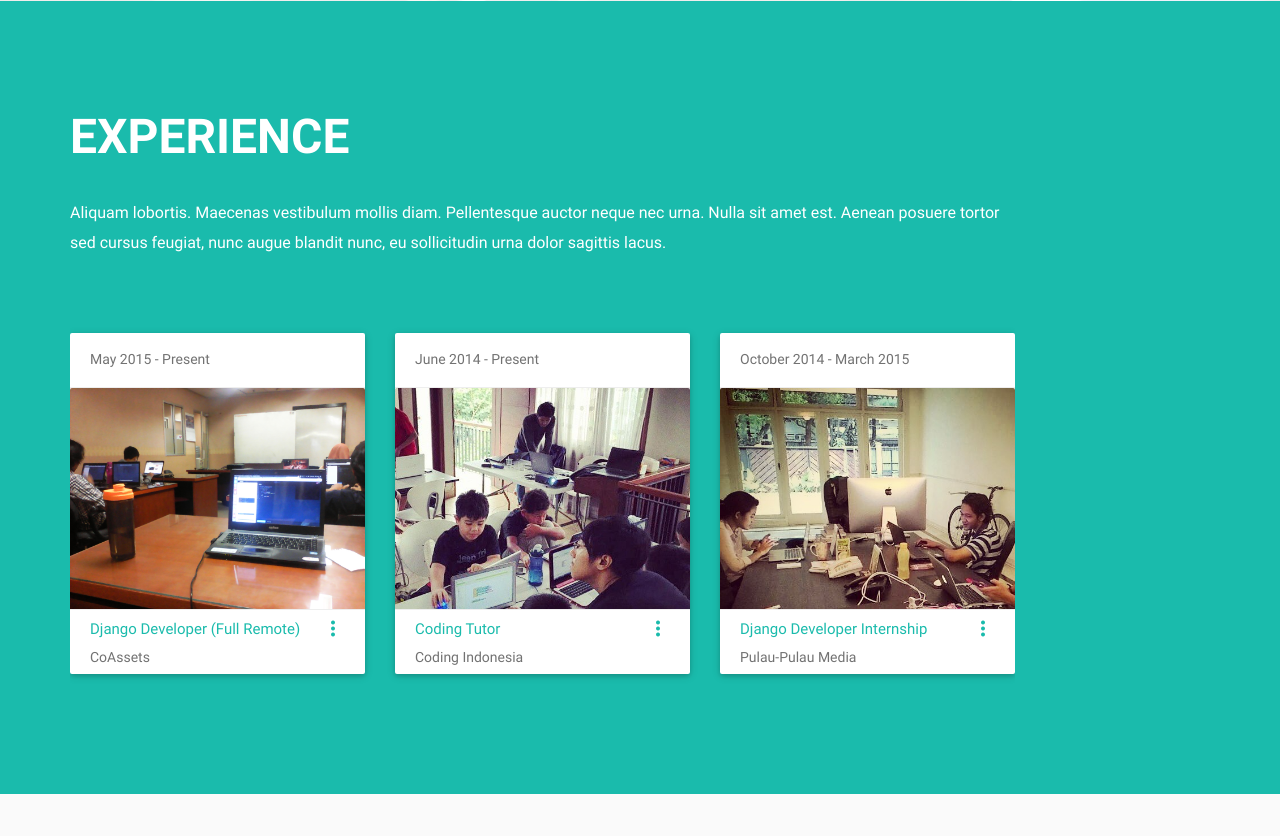
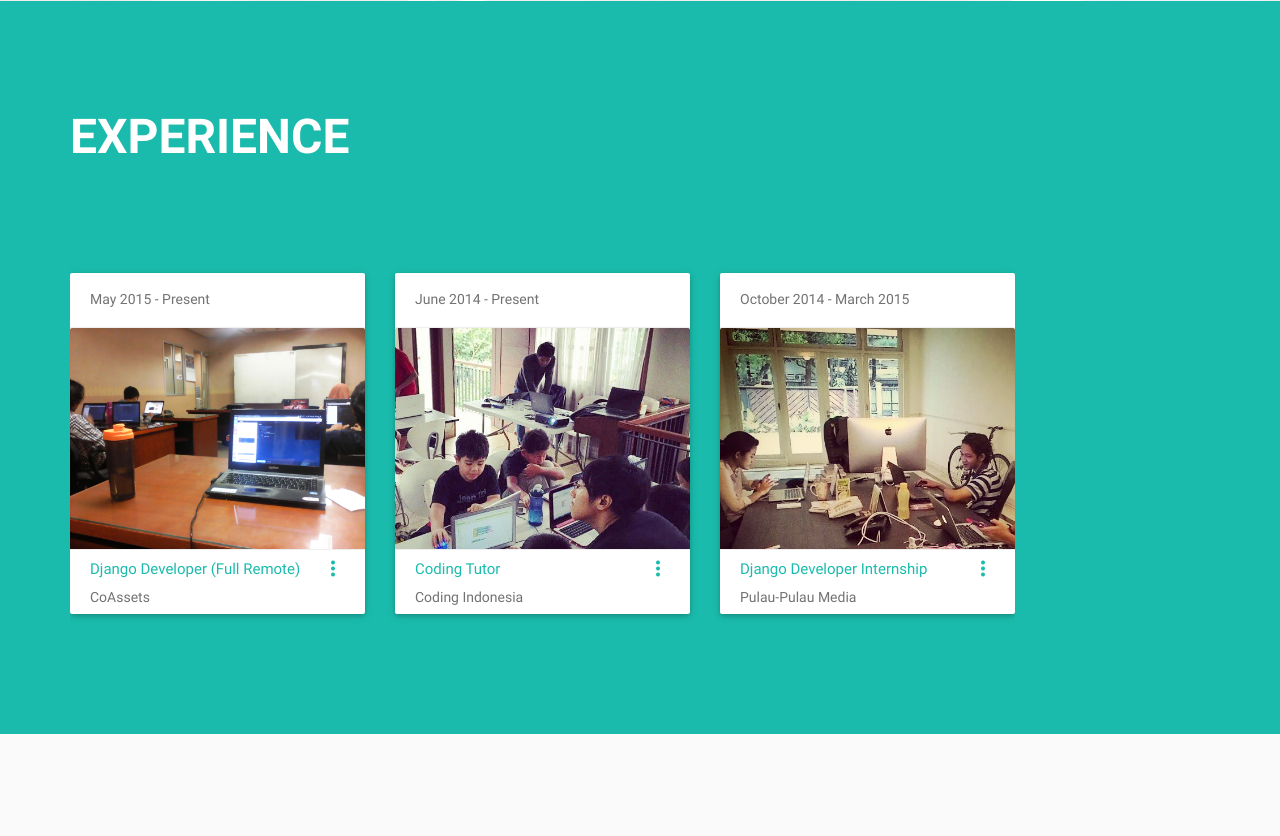
Before and after one commit to alviandk/private-upload, a Django app: page / in a window 1280 px wide. Shown: the part 2245-3081 px from the top of the page. Run offline with Django 3.2, Linux system fonts and the light colour scheme; parts of the project's set-up code (start-up, migrations or seed data) failed here and were passed over; some libraries are stand-ins or nearby versions.

Commit message:
comment out experience text

```diff
--- a/templates/portofolio/index.html
+++ b/templates/portofolio/index.html
@@ -403,7 +403,7 @@
                   <div class="clearfix section-head experience-text">
                     <div class="col-sm-12">
                       <h2 class="title">Experience</h2>
-                      <p class="regular-text">Aliquam lobortis. Maecenas vestibulum mollis diam. Pellentesque auctor neque nec urna. Nulla sit amet est. Aenean posuere tortor sed cursus feugiat, nunc augue blandit nunc, eu sollicitudin urna dolor sagittis lacus.</p>
+                      <!--<p class="regular-text">Aliquam lobortis. Maecenas vestibulum mollis diam. Pellentesque auctor neque nec urna. Nulla sit amet est. Aenean posuere tortor sed cursus feugiat, nunc augue blandit nunc, eu sollicitudin urna dolor sagittis lacus.</p>-->
                     </div>
                   </div>
                   <div class="col-lg-12">
```
